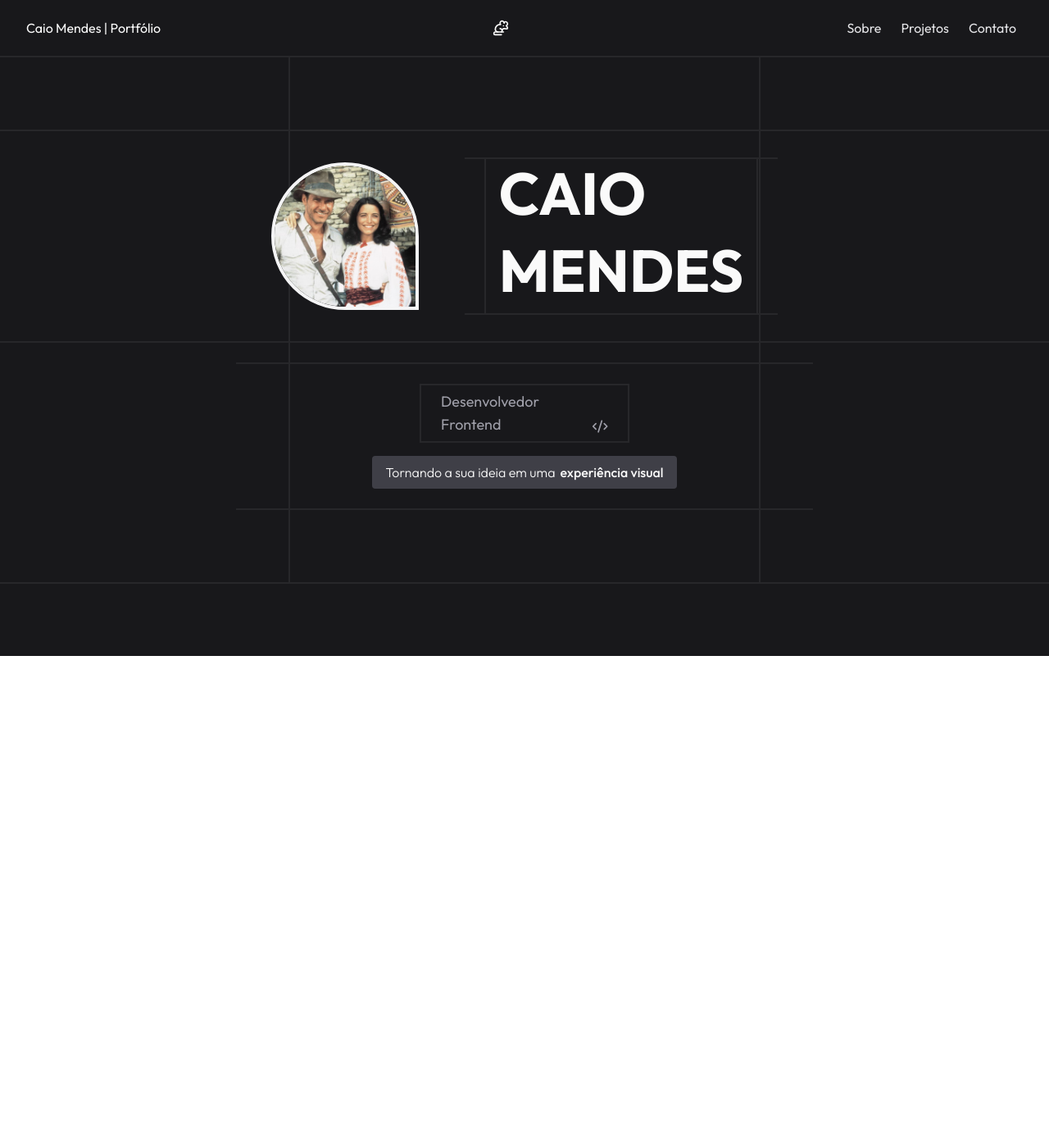
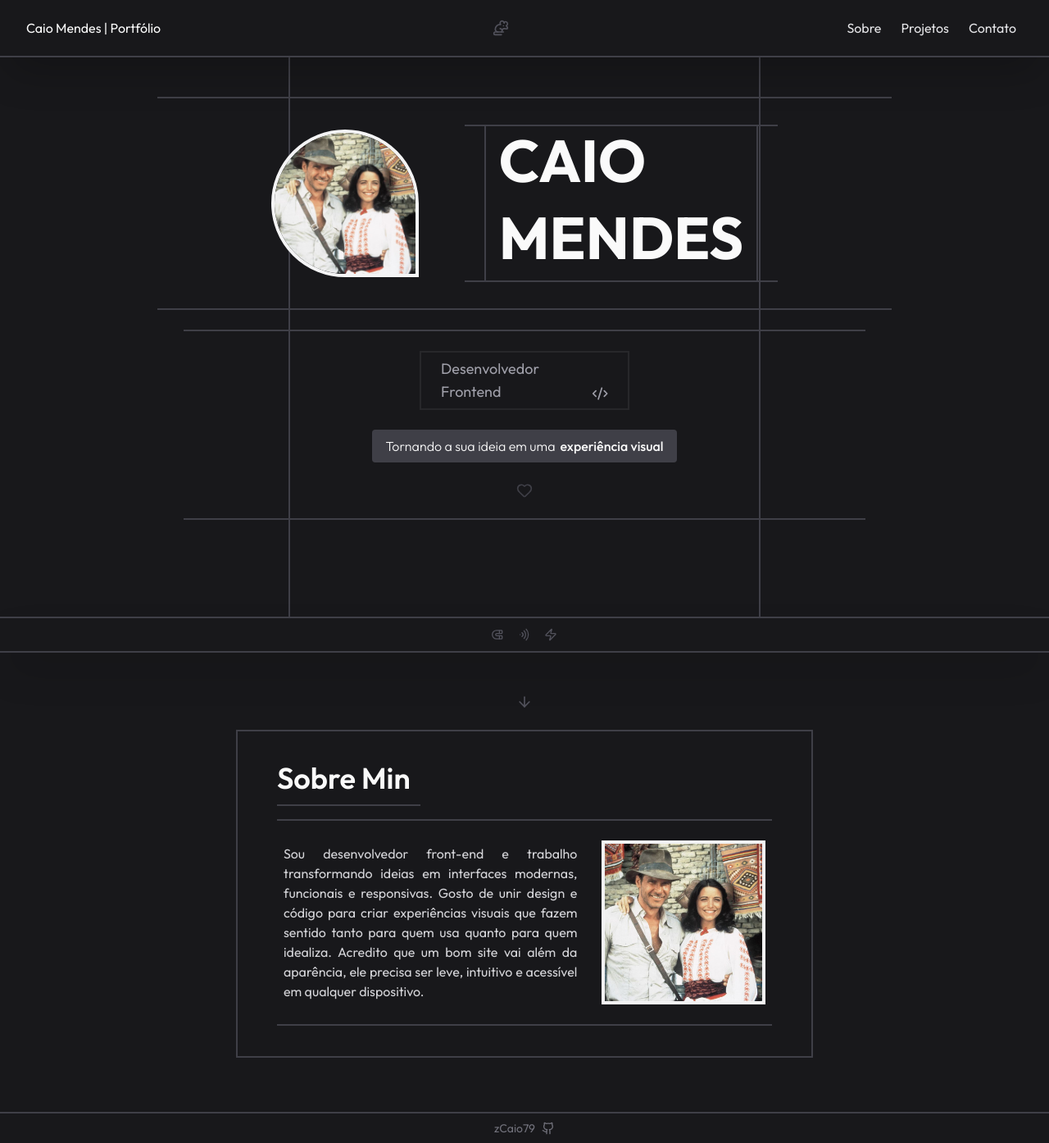
Before and after one commit to zCaio79/portfolio-next, a Next.js app: page / in a window 1280 px wide. Shown: the whole page at 82% size. Before the commit the page ends 800 px from the top, so only its background shows below. Built offline with nearby package versions, Linux system fonts and the light colour scheme.

Commit message:
finished the main setion, added some animations and the about section

```diff
--- a/src/app/layout.tsx
+++ b/src/app/layout.tsx
@@ -2,8 +2,11 @@ import type { Metadata } from "next";
 import "./globals.css";
 
 export const metadata: Metadata = {
-  title: "Caio Port |",
-  description: "My personal Portifolio buil in NextJS",
+  title: "Caio Mendes",
+  description: "My personal Portfólio builded on NextJS",
+  icons: {
+    icon: '/icon.ico',
+  }
 };
 
 export default function RootLayout({
@@ -14,7 +17,7 @@ export default function RootLayout({
   return (
     <html lang="en">
       <body
-        className="font-outfit"
+        className="font-outfit bg-zinc-900"
       >
         {children}
       </body>
--- a/src/app/page.tsx
+++ b/src/app/page.tsx
@@ -1,60 +1,48 @@
-import { CodeXml, Rat } from "lucide-react";
-import Image from "next/image";
+
+import { Github, Magnet, Rat, Wifi, Zap } from "lucide-react";
+import Link from "next/link";
+import Intro from "@/components/intro";
+import About from "@/components/about";
+
 
 export default function Home() {
   return (
-    <div className="flex flex-col w-full h-screen bg-zinc-900">
+    <div className="flex flex-col w-full min-h-screen bg-zinc-900 overflow-x-hidden">
 
-      <header className="flex w-full items-center h-fit py-4 px-4 md:px-8 border-b-2 border-zinc-800 justify-between text-zinc-50">
+      <header className="flex z-10 md:fixed bg-zinc-900 shadow-2xl w-full items-center h-fit py-4 px-4 md:px-8 border-b-2 border-zinc-700 justify-between text-zinc-50">
 
         <span>Caio Mendes | Portfólio</span>
 
-        <Rat className="size-5" />
+        <a href="#hero"><Rat className="size-5 text-zinc-600 hover:text-zinc-300" /></a>
 
         <nav className="hidden md:flex text-zinc-200 gap-2 items-center">
-          <a href="" className="py-1.5 px-2 transition-all duration-150 hover:bg-zinc-800 rounded-sm">Sobre</a>
+          <a href="#sobre" className="py-1.5 px-2 transition-all duration-150 hover:bg-zinc-800 rounded-sm">Sobre</a>
           <a href="" className="py-1.5 px-2 transition-all duration-150 hover:bg-zinc-800 rounded-sm">Projetos</a>
           <a href="" className="py-1.5 px-2 transition-all duration-150 hover:bg-zinc-800 rounded-sm">Contato</a>
         </nav>
 
       </header>
 
-      <section className="flex flex-col justify-center items-center mx-auto w-[65vw] md:w-[45vw] h-[80vh] gap-6 border-x-2 border-zinc-800">
+      <Intro id="hero" />
 
-        <div className="flex flex-col-reverse gap-8 md:gap-14 justify-center items-center border-y-2 border-zinc-800 w-[100vw] md:w-[100vw] p-8 transition-all duration-500 md:flex-row-reverse
-        hover:w-[70vw] hover:rounded-md">
-          <span className="flex self-center justify-center md:self-start h-fit md:h-[24vh] flex-col font-bold text-6xl text-zinc-50 transition-all duration-500 border-y-2 border-zinc-800 px-6 md:text-7xl">
-            <span className="md:justify-start justify-center border-x-2 border-zinc-800 px-4 py-1.5 flex w-[80vw] md:w-full md:h-[20vh] transition-all duration-500 hover:text-8xl">CAIO</span>
-            <span className="md:justify-start justify-center border-x-2 border-zinc-800 px-4 py-1.5 flex w-[80vw] md:w-full md:h-[20vh] transition-all duration-500 hover:text-6xl">MENDES</span>
-          </span>
+      <div className="flex w-full justify-center border-y-2 border-zinc-700 text-zinc-600 transition-all duration-500 shadow-2xl px-[10vw] md:px-[45vw] hover:px-0">
 
-          <Image
-            className=" rounded-bl-full rounded-tr-full rounded-tl-full border-4 border-zinc-100 transition-all duration-500 hover:rounded-t-4xl hover:rounded-br-full"
-            src="/caio.jpeg"
-            width={180} height={180}
-            alt="caio"
-          />
+        <div className="flex w-full items-center justify-between py-3 px-6 gap-2 transition-all duration-1000">
+          <Magnet className="size-4 rotate-[225deg]" />
+          <Wifi className="size-4 rotate-90 animate-bounce" />
+          <Zap className="size-4 ml-1" />
         </div>
+      </div>
 
-        <div className="flex items-center flex-col gap-4 px-4 border-y-2 border-zinc-800 w-[55vw] p-6 transition-all duration-500
-        hover:w-[100vw] hover:rounded-md">
-          <span className="flex md:w-[20vw] justify-center flex-col md:flex-row items-start md:items-end border-2 border-zinc-800 mt- py-1.5 gap-2 px-6 md:gap-4 text-zinc-400 text-lg
-          transition-all duration-500 hover:w-[35vw]">
-            Desenvolvedor Frontend
-            <CodeXml className="size-6" />
-          </span>
+      <About id="sobre"/>
 
-          <span className="hidden md:flex text-center w-fit justify-center gap-1.5 font-light py-2 px-2 md:px-4 rounded-sm bg-zinc-700 text-zinc-50 transition duration-500 hover:w-[35vw]">
-            Tornando a sua ideia em uma <span className="font-medium">experiência visual</span>
-          </span>
+      <footer className="flex bg-zinc-900 w-full items-center justify-center py-2 border-t-2 text-zinc-500 text-sm border-zinc-700 mt-auto">
+        <Link href={"https://github.com/zCaio79"} target="_blank" className="flex gap-2 items-center transition-all duration-300 hover:text-zinc-300">
+          zCaio79
+          <Github className="size-4" />
+        </Link>
 
-        </div>
-
-      </section>
-
-      <section className="flex w-full border-t-2 border-zinc-800">
-
-      </section>
+      </footer>
 
     </div>
   )
--- /dev/null
+++ b/src/components/about.tsx
@@ -0,0 +1,33 @@
+import { ArrowDown } from "lucide-react";
+import Image from "next/image";
+
+type AboutProps = {
+    id : string
+}
+
+export default function About(props : AboutProps){
+    return(
+        <section id={props.id} className="flex flex-col w-full h-[80vh] md:h-[70vh] justify-center items-center gap-6 pb-6 px-6">
+
+        <ArrowDown className="size-5 mt-2 text-zinc-600"/>
+
+        <div className="flex flex-col justify-center w-[70vw] md:w-[55vw] gap-4 h-fit md:h-[50vh] border-2 border-zinc-700 py-6 md:px-12 transition-all duration-500 hover:w-[80vw] hover:shadow-2xl hover:rounded">
+
+          <span className="flex w-fit text-zinc-50 font-semibold text-4xl border-b-2 border-zinc-700 pb-3 px-6 md:pr-3 md:pl-0 transition-all duration-500 hover:text-5xl">Sobre Min</span>
+          <span className="flex flex-col md:flex-row justify-between items-center gap-6 py-6 px-2 text-sm md:text-base text-zinc-300 border-y-2 border-zinc-700">
+            <span className="flex md:w-[28vw] text-justify px-6 md:px-0">
+              Sou desenvolvedor front-end e trabalho transformando ideias em interfaces modernas, funcionais e responsivas. Gosto de unir design e código para criar experiências visuais que fazem sentido tanto para quem usa quanto para quem idealiza. Acredito que um bom site vai além da aparência, ele precisa ser leve, intuitivo e acessível em qualquer dispositivo.
+            </span>
+            <Image
+              className="border-4 md:ml-auto border-zinc-100 "
+              src="/caio.jpeg"
+              width={200} height={200}
+              alt="caio"
+            />
+          </span>
+
+        </div>
+
+      </section>
+    )
+}
--- /dev/null
+++ b/src/components/intro.tsx
@@ -0,0 +1,55 @@
+'use client'
+
+import { CodeXml, Heart } from "lucide-react";
+import Image from "next/image";
+import { useState } from "react";
+
+type IntroProps = {
+  id: string
+}
+
+export default function Intro(props: IntroProps) {
+
+  const [liked, setLiked] = useState(false);
+
+  return (
+    <section id={props.id} className="flex flex-col justify-center items-center mx-auto w-[65vw] md:w-[45vw] h-[85vh] md:h-[94vh] gap-6 border-x-2 border-zinc-700">
+
+      <div className="flex flex-col-reverse gap-8 md:gap-14 justify-center items-center border-y-2 border-zinc-700 w-[70vw] p-8 transition-all duration-500 md:flex-row-reverse
+        hover:w-[100vw] hover:rounded-md hover:shadow-2xl">
+        <span className="flex self-center justify-center md:self-start h-fit md:h-[24vh] flex-col font-bold text-5xl text-zinc-50 transition-all duration-500 border-y-2 border-zinc-700 px-6 md:text-7xl">
+          <span className="md:justify-start justify-center border-x-2 border-zinc-700 px-4 py-1.5 flex w-[80vw] md:w-full md:h-[20vh] transition-all duration-500 hover:text-8xl">CAIO</span>
+          <span className="md:justify-start justify-center border-x-2 border-zinc-700 px-4 py-1.5 flex w-[80vw] md:w-full md:h-[20vh] transition-all duration-500 hover:text-6xl">MENDES</span>
+        </span>
+
+        <Image
+          className=" rounded-bl-full rounded-tr-full rounded-tl-full border-4 border-zinc-100 transition-all duration-500 hover:rounded-t-4xl hover:rounded-br-full"
+          src="/caio.jpeg"
+          width={180} height={180}
+          alt="caio"
+        />
+      </div>
+
+      <div className="flex items-center flex-col gap-6 px-4 border-t-2 md:border-y-2 border-zinc-700 w-[65vw] p-6 transition-all duration-500
+        hover:w-[100vw] hover:rounded-md hover:shadow-2xl">
+        <span className="flex md:w-[20vw] justify-center flex-col md:flex-row items-start md:items-end border-2 border-zinc-800 mt- py-1.5 gap-2 px-6 md:gap-4 text-zinc-400 text-sm md:text-lg
+          transition-all duration-500 hover:w-[35vw]">
+          Desenvolvedor Frontend
+          <CodeXml className="size-6" />
+        </span>
+
+        <span className="hidden md:flex text-center w-fit justify-center gap-1.5 font-light py-2 px-2 md:px-4 rounded-sm bg-zinc-700 text-zinc-50">
+          Tornando a sua ideia em uma <span className="font-medium">experiência visual</span>
+        </span>
+
+        {!liked ?
+        <button type="button" onClick={() => setLiked(true)}><Heart className="size-5 text-zinc-700 hover:text-zinc-400 cursor-pointer" /></button>
+        :
+        <button type="button" onClick={() => setLiked(false)}><Heart className="size-5 text-red-400 cursor-pointer animate-[ping_1.5s_linear_1]" /></button>
+        }
+
+      </div>
+
+    </section>
+  )
+}
```
Also changed, not shown: 1 other file (tests, documents, lock files or other folders).
